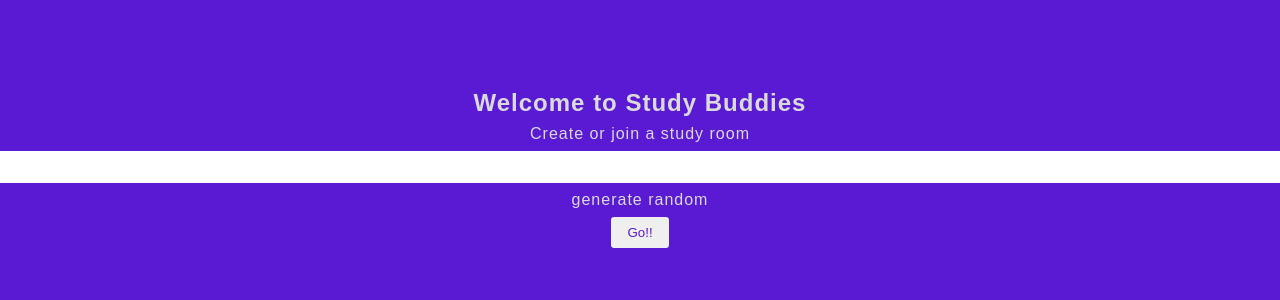
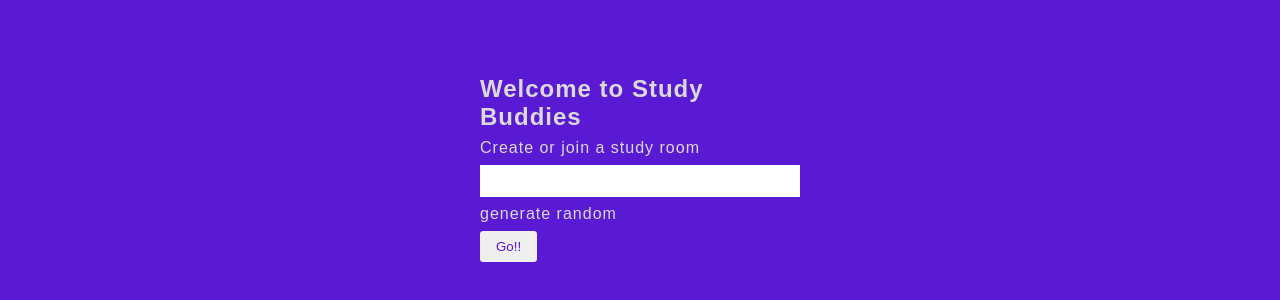
Before and after one commit to AymaneHrouch/FocuSquad-API, a Vue app in the folder vue-client/: page / in a window 1280 px wide. Shown: the part 232-532 px from the top of the page. Built offline with nearby package versions, Linux system fonts and the light colour scheme; no server answers; a web font is replaced by a local one.

Commit message:
improve welcome page style

```diff
--- a/vue-client/src/components/WelcomePage.vue
+++ b/vue-client/src/components/WelcomePage.vue
@@ -32,8 +32,8 @@ const go = () => {
 };
 </script>
 
-<style scopped>
-main .modal {
+<style scoped>
+main {
   display: flex;
   justify-content: center;
   align-items: center;
@@ -42,11 +42,14 @@ main .modal {
   overflow: hidden;
 }
 
-.modal {
+main .modal {
   display: flex;
   flex-direction: column;
   justify-content: center;
   align-items: flex-start;
+  width: 2rem;
+  /* background-color: red; */
+  width: 20rem;
   gap: 0.5rem;
 }
 
```
